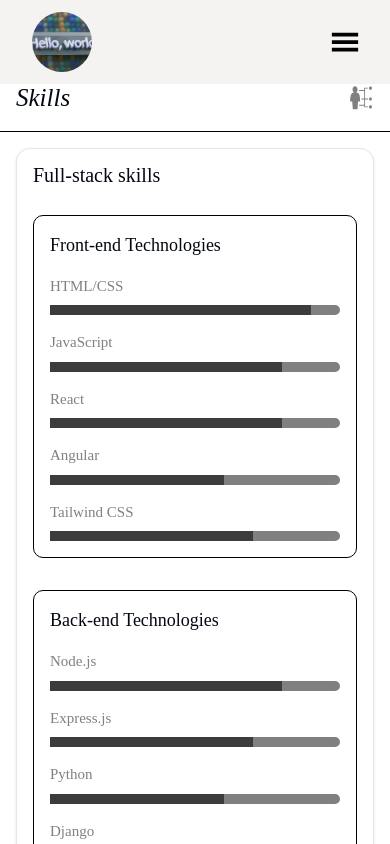
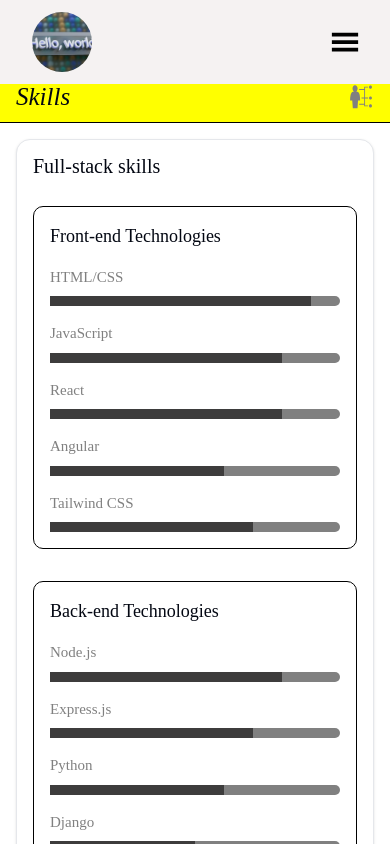
Before and after one commit to Gakiri001/personalPortfolio, a React (Vite) app: page /skills in a window 390 px wide. Shown: the top 844 px of the page. Built offline with nearby package versions, Linux system fonts and the light colour scheme.

Commit message:
skills sub-header2

```diff
--- a/src/pages/Skills/Skills.css
+++ b/src/pages/Skills/Skills.css
@@ -80,8 +80,12 @@
 }
 
 @media screen and (max-width: 44.375rem) {
+   .skills {
+    padding-top: 4.5rem;
+  }
   .skills .skillsHeader {
-    height: 8vh;
+    height: 6vh;
+    background-color: yellow;
   }
   .skills .skillsHeader h2 {
     font-size: 25px;
@@ -110,7 +114,7 @@
     font-size: 15px;
   }
 }
-@media screen and (max-width: 24rem) {
+/* @media screen and (max-width: 24rem) {
   .skills {
     padding-top: 4.5rem;
   }
@@ -118,4 +122,4 @@
     height: 6vh;
     background-color: red;
   }
-}
+} */
```
